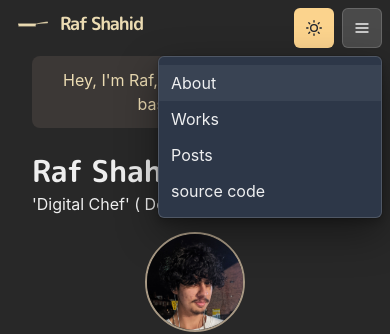
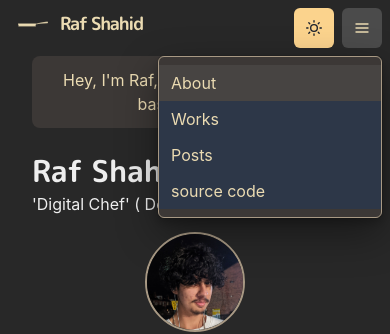
Before and after one commit to rraafays/portfolio, a Next.js app: page / in a window 390 px wide. Both pictures are taken after a click on the button 362 px from the left and 28 px from the top of the page. Shown: the top 334 px of the page. Built offline with nearby package versions, Linux system fonts and the light colour scheme.

Commit message:
update: customised the menu list and hamburger menu button more

```diff
--- a/components/navbar.js
+++ b/components/navbar.js
@@ -37,6 +37,9 @@ const LinkItem = ({ href, path, children }) => {
 
 const Navbar = props => {
   const { path } = props
+  const grayColorI = useColorModeValue('#7C6F64', '#A89984')
+  const fgColorN = useColorModeValue('#EBDBB2', '#3C3836')
+  const fgColorI = useColorModeValue('#3C3836', '#EBDBB2')
 
   return (
     <Box
@@ -85,8 +88,15 @@ const Navbar = props => {
                 icon={<HamburgerIcon />}
                 variant={'outline'}
                 aria-label={'Options'}
+                borderWidth={0}
+                backgroundColor={fgColorN}
+                color={fgColorI}
               />
-              <MenuList>
+              <MenuList
+                backgroundColor={fgColorN}
+                color={fgColorI}
+                borderColor={grayColorI}
+              >
                 <NextLink href={'/'} passHref>
                   <MenuItem as={Link}>About</MenuItem>
                 </NextLink>
```
